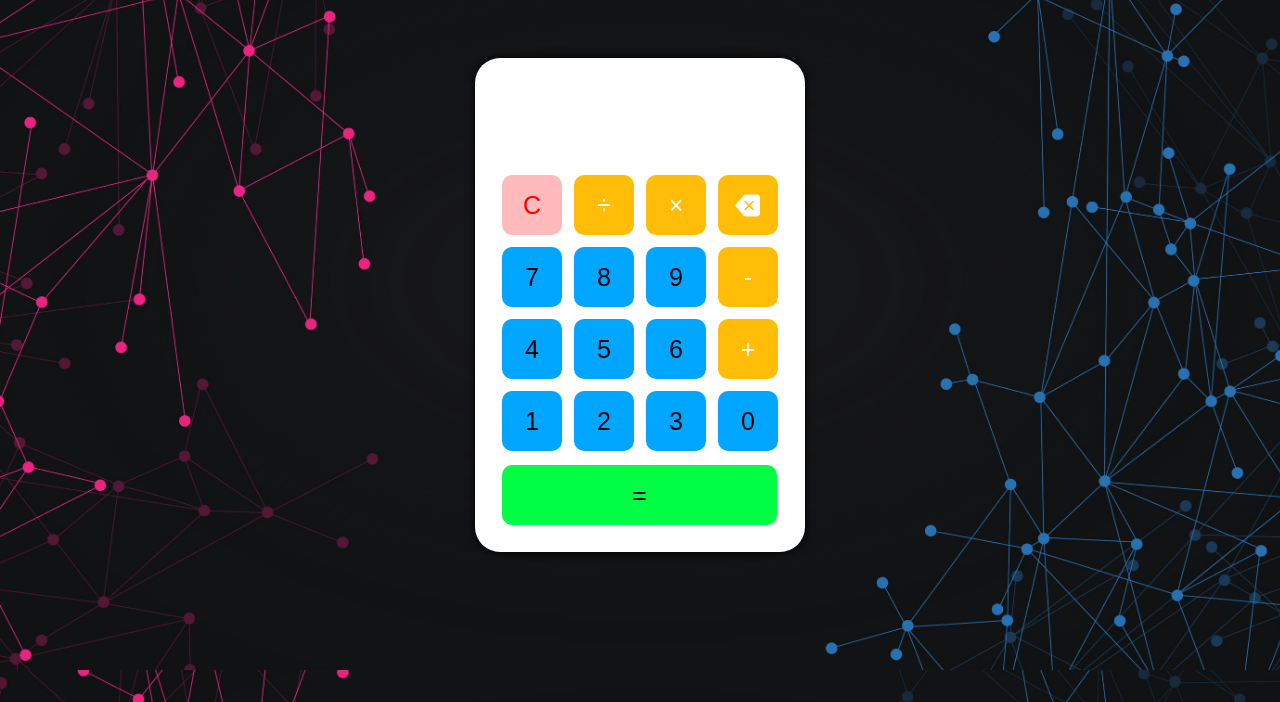
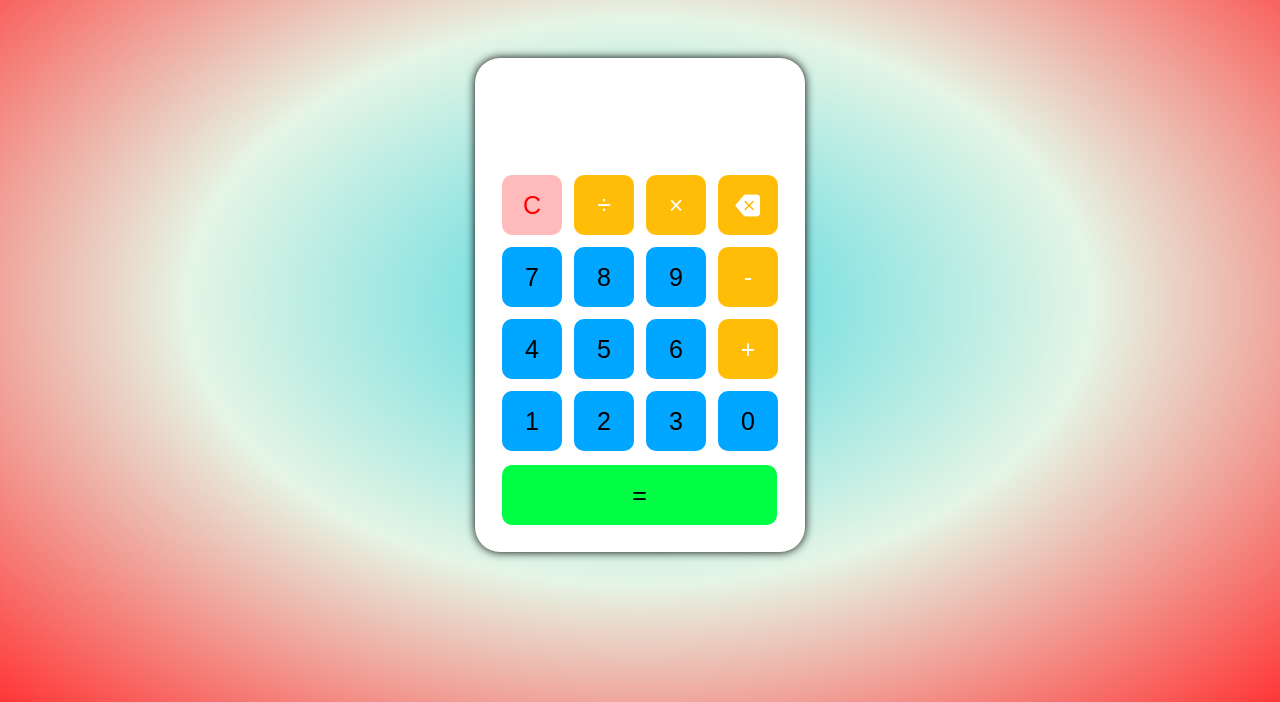
Before and after one commit to erswapmane/OIBSIB_CALCULATOR, a website: page index.html in a window 1280 px wide. Shown: the part 98-800 px from the top of the page. Drawn offline with nearby package versions, Linux system fonts and the light colour scheme; a web font is replaced by a local one.

Commit message:
img not working
BG color added becoz img not working

```diff
--- a/src/style.css
+++ b/src/style.css
@@ -7,7 +7,7 @@
 }
 
 body {
-  background-image: url(/back.jpg);
+  background-image: radial-gradient(rgb(77, 215, 224),rgb(229, 245, 229),rgb(255, 54, 54));
   font-family: serif;
 }
 
```
